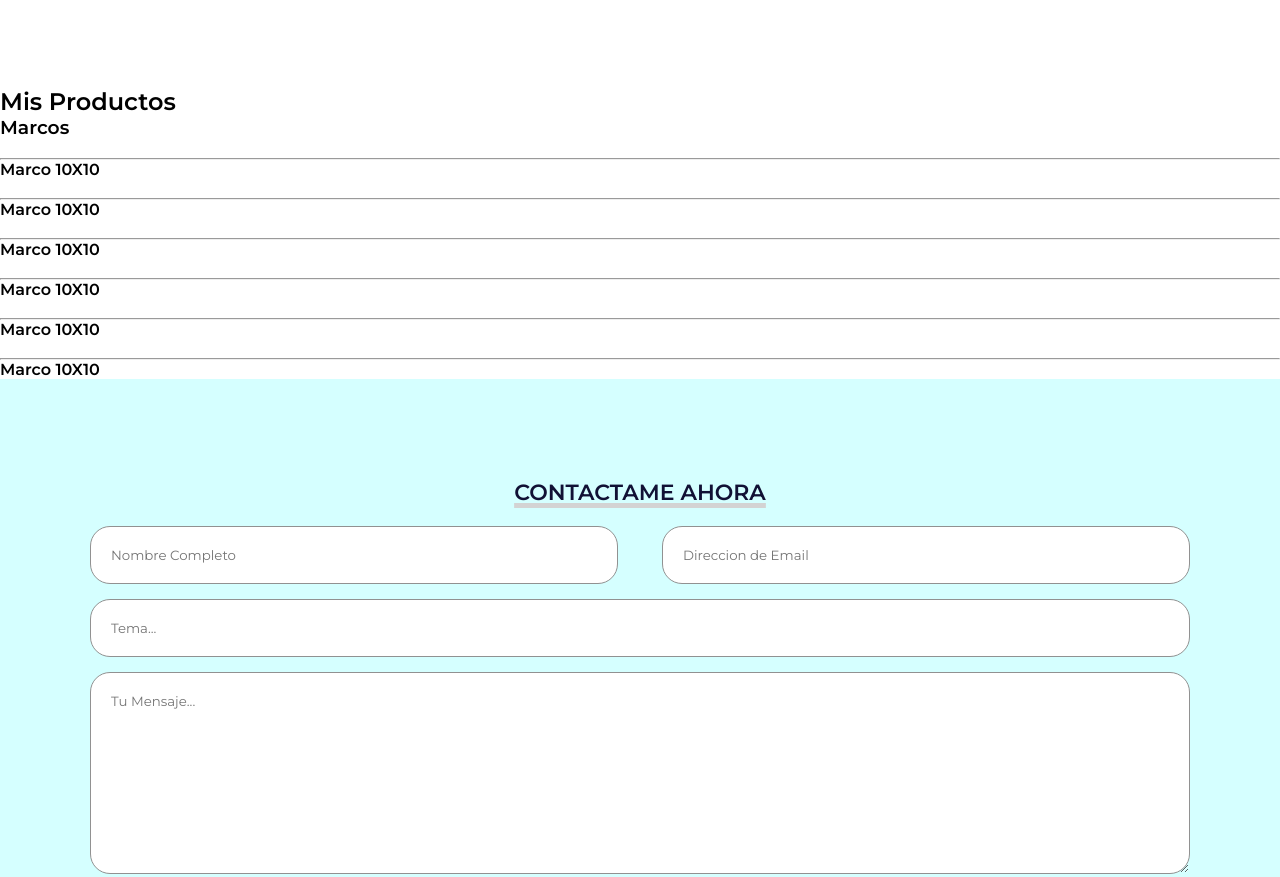
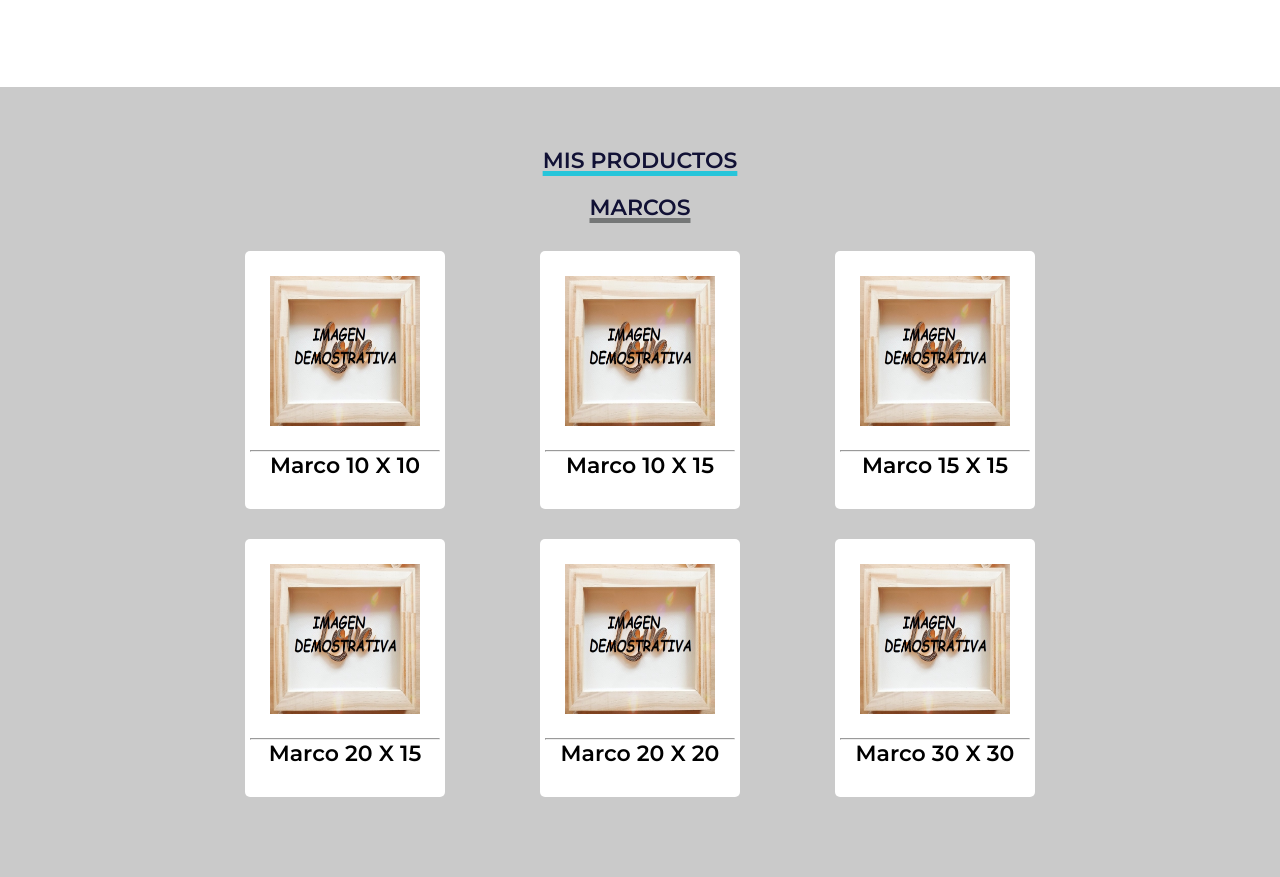
Before and after one commit to mSantucho/Pagina-Web-Q, a plain HTML site: page index.html in a window 1280 px wide. Shown: the part 2560-3437 px from the top of the page. Drawn offline with Linux system fonts and the light colour scheme; a web font is replaced by a local one.

Commit message:
actualizado

```diff
--- a/index.html
+++ b/index.html
@@ -24,7 +24,7 @@
                             <li><a href="#inicio">INICIO</a></li>
                             <li><a href="#sobremi">SOBRE MI</a></li>
                             <li><a href="#diseño">DISEÑOS</a></li>
-                            <li><a href="#productos">PRODUCTOS</a></li>
+                            <li><a href="#producto">PRODUCTOS</a></li>
                             <li><a href="#contacto">CONTACTO</a></li>
                         </ul>
                     </nav>
@@ -86,38 +86,40 @@
     <!-- SECCION PRODUCTOS -->
     <section id="producto">
 
-        <h2 class="titulo"> Mis Productos</h2>
-        <h3 class="titulo-seccion">Marcos</h3>
+        <h2 class="titulo-seccion"> Mis Productos</h2>
+        <h3 class="titulo">Marcos</h3>
         <div class="fila">
             <div class="productos">
-                <img src="" alt="" class="marco">
+                <img src="img/cuadro.jpg" alt="" class="marco">
                 <hr>
-                <h4>Marco 10X10</h4>
+                <h4>Marco 10 X 10</h4>
             </div>
             <div class="productos">
-                <img src="" alt="" class="marco">
+                <img src="img/cuadro.jpg" alt="" class="marco">
                 <hr>
-                <h4>Marco 10X10</h4>
+                <h4>Marco 10 X 15</h4>
             </div>
             <div class="productos">
-                <img src="" alt="" class="marco">
+                <img src="img/cuadro.jpg" alt="" class="marco">
                 <hr>
-                <h4>Marco 10X10</h4>
+                <h4>Marco 15 X 15</h4>
+            </div>
+        </div>
+        <div class="fila">
+            <div class="productos">
+                <img src="img/cuadro.jpg" alt="" class="marco">
+                <hr>
+                <h4>Marco 20 X 15</h4>
             </div>
             <div class="productos">
-                <img src="" alt="" class="marco">
+                <img src="img/cuadro.jpg" alt="" class="marco">
                 <hr>
-                <h4>Marco 10X10</h4>
+                <h4>Marco 20 X 20</h4>
             </div>
             <div class="productos">
-                <img src="" alt="" class="marco">
+                <img src="img/cuadro.jpg" alt="" class="marco">
                 <hr>
-                <h4>Marco 10X10</h4>
-            </div>
-            <div class="productos">
-                <img src="" alt="" class="marco">
-                <hr>
-                <h4>Marco 10X10</h4>
+                <h4>Marco 30 X 30</h4>
             </div>
         </div>
     </section>
@@ -126,19 +128,22 @@
     <section id="contacto">
         <h3 class="titulo-seccion">Contactame ahora</h3>
         <div class="contenedor-form">
-            <form action="">
+            <form action="https://formspree.io/f/xknendnw"
+            method="POST">
+            <label>
                 <div class="fila mitad">
-                    <input type="text" placeholder="Nombre Completo" class="input-mitad">
-                    <input type="text" placeholder="Direccion de Email" class="input-mitad">
+                    <input type="text" placeholder="Nombre Completo" class="input-mitad" name="Nombre">
+                    <input type="email" placeholder="Direccion de Email" class="input-mitad" name="Email">
                 </div>
                 <div class="fila">
-                    <input type="text" placeholder="Tema..." class="input-full">
+                    <input type="text" placeholder="Tema..." class="input-full" name="subject">
                 </div>
                 <div class="fila">
-                    <textarea name="" id="" cols="30" rows="10" placeholder="Tu Mensaje..." class="input-full"></textarea>
+                    <textarea name="Mensaje" id="" cols="30" rows="10" placeholder="Tu Mensaje..." class="input-full"></textarea>
                 </div>
 
                 <input type="submit" value="Enviar Mensaje" class="btn-enviar">
+            </label>
             </form>
         </div>
     </section>
--- a/style.css
+++ b/style.css
@@ -202,7 +202,7 @@ html {
     text-transform: uppercase;
     color: #111135;
     text-decoration: underline;
-    text-decoration-color: #d3d3d3;
+    text-decoration-color: #26c5da;
     text-decoration-thickness: 5px;
 }
 
@@ -303,6 +303,68 @@ html {
 
 /* SECCION PRODUCTOS*/
 
+#producto{
+    max-width: 100%;
+    height: 100vh;
+    padding: 60px;
+    margin: auto;
+    text-align: center;
+    background-color: #9191917a;
+}
+
+#producto .titulo-seccion{
+    margin-bottom: 20px;
+    font-size: 22px;
+    text-transform: uppercase;
+    color: #111135;
+    text-decoration: underline;
+    text-decoration-color: #26c5da;
+    text-decoration-thickness: 5px;
+}
+
+#producto .titulo{
+    margin: 15px;
+    font-size: 22px;
+    text-transform: uppercase;
+    color: #111135;
+    text-decoration: underline;
+    text-decoration-color: #757777;
+    text-decoration-thickness: 5px;
+}
+
+#producto .fila{
+    display: flex;
+    justify-content: space-between;
+    max-width: 800px;
+    margin: 30px auto;
+}
+
+#producto .fila .productos{
+    max-width: 250px;
+    background-color: #fff;
+    padding: 5px;
+    margin: 0 5px;
+    border-radius: 5px;
+    transition: .5s;
+}
+
+#producto .fila .productos:hover{
+    box-shadow: 5px 5px 10px #565656, -5px -5px 10px #8a8a8a;
+}
+
+#producto .fila .productos h4{
+    font-size: 22px;
+    margin-bottom: 25px;
+}
+
+#producto .fila .productos img{
+    display: inline-block;
+    width: 190px;
+    height: 190px;
+    border-radius: 5%;
+    padding: 20px;
+}
+
 
 
 /* SECCION CONTACTO */
@@ -319,7 +381,7 @@ html {
     text-transform: uppercase;
     color: #111135;
     text-decoration: underline;
-    text-decoration-color: #d3d3d3;
+    text-decoration-color: #26c5da;
     text-decoration-thickness: 5px;
 }
 
@@ -384,18 +446,3 @@ footer a{
     margin: 5px;
     font-size: 26px;
 }
-
-@media screen and (max-width:700px){
-    .img-show{
-        width: 90%;
-    }
-
-    .copy{
-        bottom: 20px;
-    }
-
-    .fa-solid.fa-xmark{
-        top: 10px;
-        font-size: 25px;
-    }
-}
```
Also changed, not shown: img/cuadro.jpg (added).
